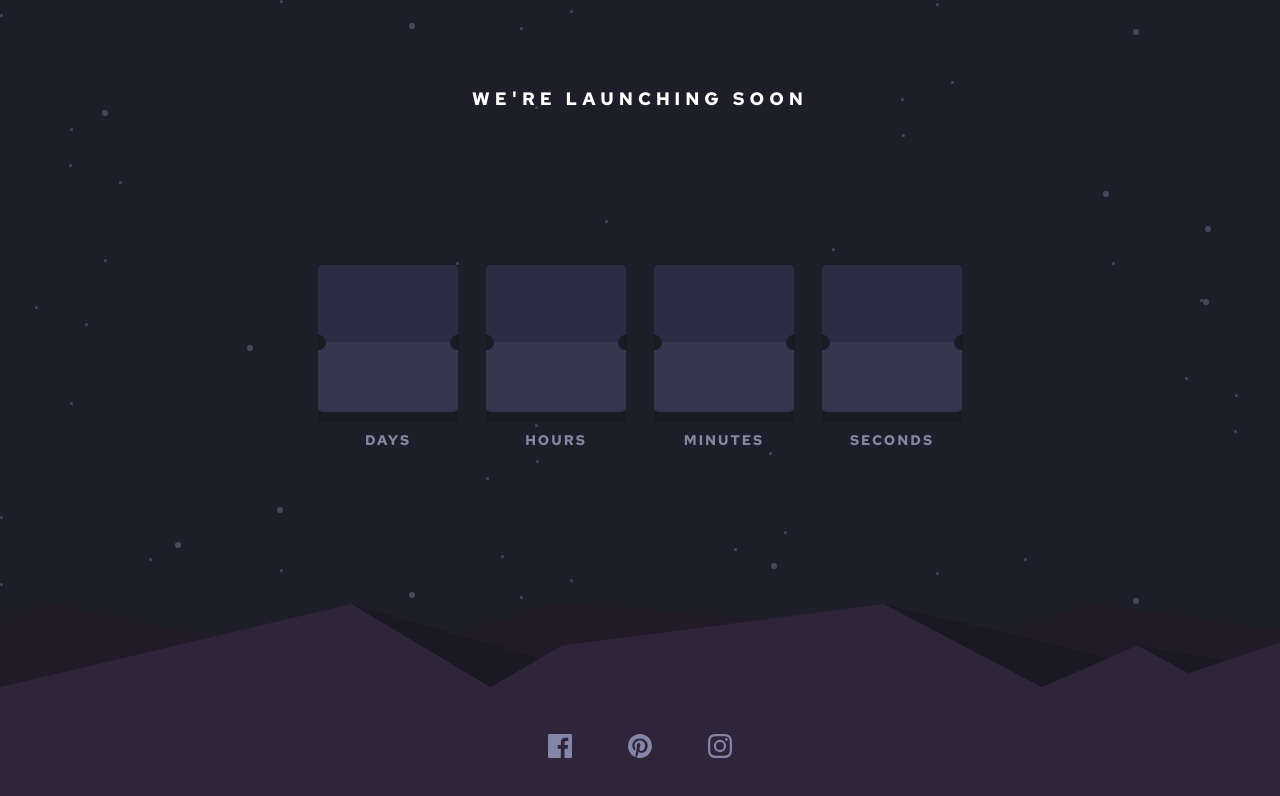
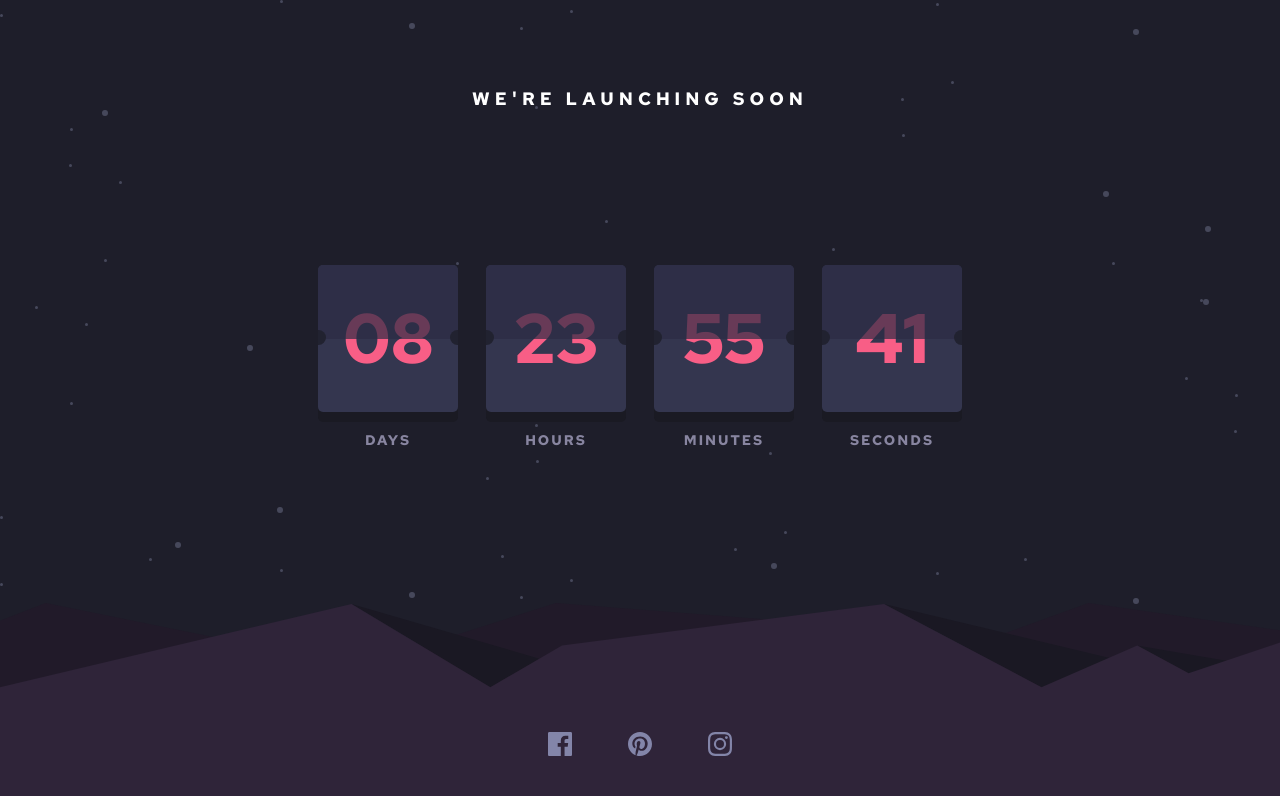
Before and after one commit to BoariniLucas/launch-countdown-timer, a plain HTML site: page index.html in a window 1280 px wide. Drawn offline with Linux system fonts and the light colour scheme.

Commit message:
:lipstick: Acertando link do botoes de redes sociais, estilo número principal

```diff
--- a/assets/css/style.css
+++ b/assets/css/style.css
@@ -35,12 +35,13 @@ footer {
     background-image: url(../images/pattern-hills.svg);
 }
 
-footer img {
+a {
     margin: 5em 2em 3em;
 }
 
-footer img:hover {
+footer a svg:hover path {
     cursor: pointer;
+    fill: var(--fontColorCountdown);
 }
 
 h1 {
@@ -50,6 +51,21 @@ h1 {
     letter-spacing: 5px;
     margin-top: 5em;
     color: var(--whiteColor);
+}
+
+h2 {
+    text-transform: uppercase;
+    letter-spacing: 2px;
+    margin: 1.5em 0 0 0;
+    color: var(--fontColorDays);
+}
+
+h3 {
+    text-align: center;
+    font-size: 70px;
+    font-weight: bold;
+    color: var(--fontColorCountdown);
+
 }
 
 .conatiner {
@@ -71,14 +87,10 @@ h1 {
     margin: 0.5em 1em;
 }
 
-.time-box h2 {
-    text-transform: uppercase;
-    letter-spacing: 2px;
-    margin: 1.5em 0 0 0;
-    color: var(--fontColorDays);
-}
-
 .time-box-countdown {
+    display: flex;
+    justify-content: center;
+    align-items: center;
     height: 11em;
     width: 10em;
     border-radius: 5px;
@@ -87,11 +99,13 @@ h1 {
 }
 
 .time-box-countdown div {
-
-    height: 5.5em;
+    position: absolute;
+    height: 5.3em;
     width: 10em;
     border-radius: 5px;
+    margin-top: -5.2em;
     background-color: var(--countdownColor1);
+    opacity: 0.7;
 }
 
 .time-box-countdown div::after {
@@ -101,7 +115,7 @@ h1 {
     width: 8px;
     border-top-right-radius: 10px;
     border-bottom-right-radius: 10px;
-    margin-top: 5em;
+    margin-top: 4.7em;
     background-color: var(--bgColorCountdown);
 }
 
@@ -109,10 +123,10 @@ h1 {
     content: '';
     position: absolute;
     height: 15px;
-    width: 9px;
+    width: 0.6em;
     border-top-left-radius: 10px;
     border-bottom-left-radius: 10px;
     margin-left: 9.41em;
-    margin-top: 5em;
+    margin-top: 4.7em;
     background-color: var(--bgColorCountdown);
 }
--- a/index.html
+++ b/index.html
@@ -22,9 +22,9 @@
     <section class="conatiner">
       <div class="time-box">
         <div class="time-box-countdown">
-          <div>
+          <div></div>
 
-          </div>
+          <h3>08</h3>
         </div>
 
         <h2>Days</h2>
@@ -32,9 +32,9 @@
 
       <div class="time-box">
         <div class="time-box-countdown">
-          <div>
+          <div></div>
 
-          </div>
+          <h3>23</h3>
         </div>
 
         <h2>Hours</h2>
@@ -42,9 +42,9 @@
 
       <div class="time-box">
         <div class="time-box-countdown">
-          <div>
+          <div></div>
 
-          </div>
+          <h3>55</h3>
         </div>
 
         <h2>Minutes</h2>
@@ -52,9 +52,9 @@
 
       <div class="time-box">
         <div class="time-box-countdown">
-          <div>
+          <div></div>
 
-          </div>
+          <h3>41</h3>
         </div>
 
         <h2>Seconds</h2>
@@ -63,9 +63,48 @@
     </section>
 
     <footer>
-      <img src="./assets/images/icon-facebook.svg">
+
+      <a href="https://www.facebook.com/" target="_blank">
+        <svg xmlns="http://www.w3.org/2000/svg" width="24" height="24">
+          <path fill="#8385A9" d="M22.675 0H1.325C.593 0 0 .593 0 1.325v21.351C0 23.407.593 24 1.325
+           24H12.82v-9.294H9.692v-3.622h3.128V8.413c0-3.1 1.893-4.788 4.659-4.788 1.325 0 2.463.099
+            2.795.143v3.24l-1.918.001c-1.504 0-1.795.715-1.795 1.763v2.313h3.587l-.467 3.622h-3.12V24h6.116c.73
+             0 1.323-.593 1.323-1.325V1.325C24 .593 23.407 0 22.675 0z"/>
+        </svg>
+      </a>
+
+      <a href="https://www.pinterest.com/" target="_blank">
+        <svg xmlns="http://www.w3.org/2000/svg" width="24" height="24">
+          <path fill="#8385A9" d="M12 0C5.373 0 0 5.372 0 12c0 5.084 3.163 9.426
+           7.627 11.174-.105-.949-.2-2.405.042-3.441.218-.937 1.407-5.965 1.407-5.965s-.359-.719-.359-1.782c0-1.668.967-2.914
+            2.171-2.914 1.023 0 1.518.769 1.518 1.69 0 1.029-.655 2.568-.994 3.995-.283 1.194.599 2.169 1.777 2.169 2.133 0 3.772-2.249
+             3.772-5.495 0-2.873-2.064-4.882-5.012-4.882-3.414 0-5.418 2.561-5.418 5.207 0 1.031.397
+              2.138.893 2.738a.36.36 0 01.083.345l-.333 1.36c-.053.22-.174.267-.402.161-1.499-.698-2.436-2.889-2.436-4.649
+               0-3.785 2.75-7.262 7.929-7.262 4.163 0 7.398 2.967 7.398 6.931 0 4.136-2.607 7.464-6.227 7.464-1.216
+                0-2.359-.631-2.75-1.378l-.748 2.853c-.271 1.043-1.002 2.35-1.492 3.146C9.57 23.812 10.763 24 12 24c6.627
+                 0 12-5.373 12-12 0-6.628-5.373-12-12-12z"/>
+        </svg>
+      </a>
+
+      <a href="https://www.instagram.com/" target="_blank">
+        <svg xmlns="http://www.w3.org/2000/svg" width="24" height="24">
+          <path fill="#8385A9" d="M12 2.163c3.204 0 3.584.012 4.85.07 3.252.148 4.771
+           1.691 4.919 4.919.058 1.265.069 1.645.069 4.849 0 3.205-.012 3.584-.069 4.849-.149 3.225-1.664
+            4.771-4.919 4.919-1.266.058-1.644.07-4.85.07-3.204
+             0-3.584-.012-4.849-.07-3.26-.149-4.771-1.699-4.919-4.92-.058-1.265-.07-1.644-.07-4.849
+              0-3.204.013-3.583.07-4.849.149-3.227 1.664-4.771 4.919-4.919 1.266-.057 1.645-.069
+               4.849-.069zM12 0C8.741 0 8.333.014 7.053.072 2.695.272.273 2.69.073 7.052.014 8.333 0 8.741
+                0 12c0 3.259.014 3.668.072 4.948.2 4.358 2.618 6.78 6.98 6.98C8.333 23.986 8.741 24 12
+                 24c3.259 0 3.668-.014 4.948-.072 4.354-.2 6.782-2.618 6.979-6.98.059-1.28.073-1.689.073-4.948
+                  0-3.259-.014-3.667-.072-4.947-.196-4.354-2.617-6.78-6.979-6.98C15.668.014 15.259 0 12 0zm0
+                   5.838a6.162 6.162 0 100 12.324 6.162 6.162 0 000-12.324zM12 16a4 4 0 110-8 4 4 0 010
+                    8zm6.406-11.845a1.44 1.44 0 100 2.881 1.44 1.44 0 000-2.881z"/>
+        </svg>
+      </a>
+
+      <!--<img src="./assets/images/icon-facebook.svg">
       <img src="./assets/images/icon-pinterest.svg">
-      <img src="./assets/images/icon-instagram.svg">
+      <img src="./assets/images/icon-instagram.svg">-->
     </footer>
 
 
```
